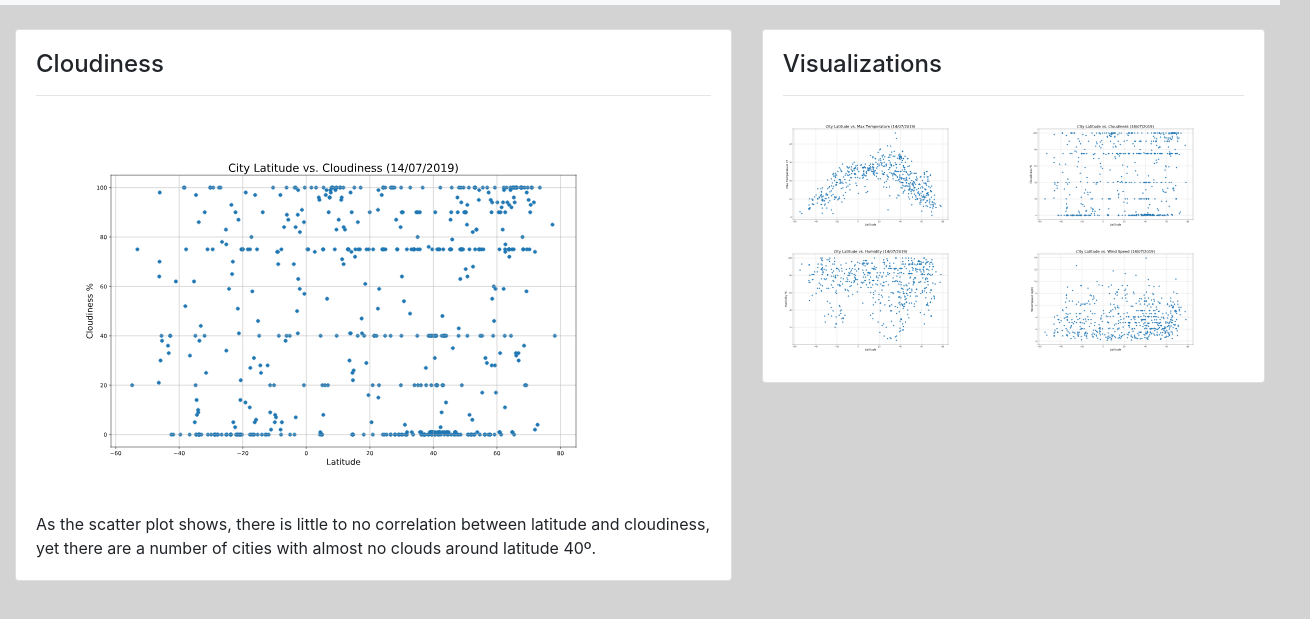
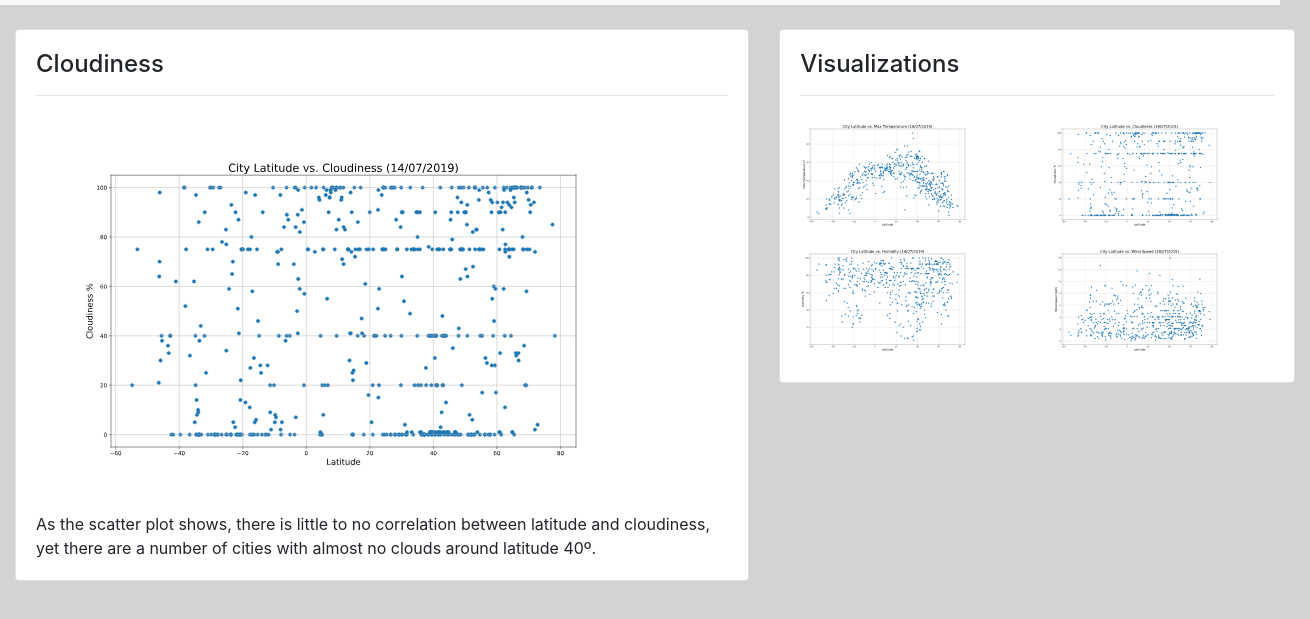
Before and after one commit to JanCastillo/Weather_Project.github.io, a plain HTML site: page cloud.html in a window 1280 px wide. Shown: the part 51-670 px from the top of the page, 1310 px wide, since content can reach past the window. Drawn offline with nearby package versions, Linux system fonts and the light colour scheme.

Commit message:
updating sites

```diff
--- a/cloud.html
+++ b/cloud.html
@@ -35,7 +35,7 @@
             </div>
         </nav>
 <br>
-<div class="container" style="padding-right:0px;padding-left:0px;margin-left:15px;margin-right:15px;max-width:1250px">
+<div class="container" style="padding-right:0px;padding-left:0px;margin-left:15px;margin-right:15px;max-width:1500px">
     <div class ="row">
         <div class="col-md-7">
             <div class="card">
```
Also changed, not shown: hum.html (+1 -1 lines), index.html (+1 -1 lines), temp.html (+1 -1 lines), wind.html (+1 -1 lines).
